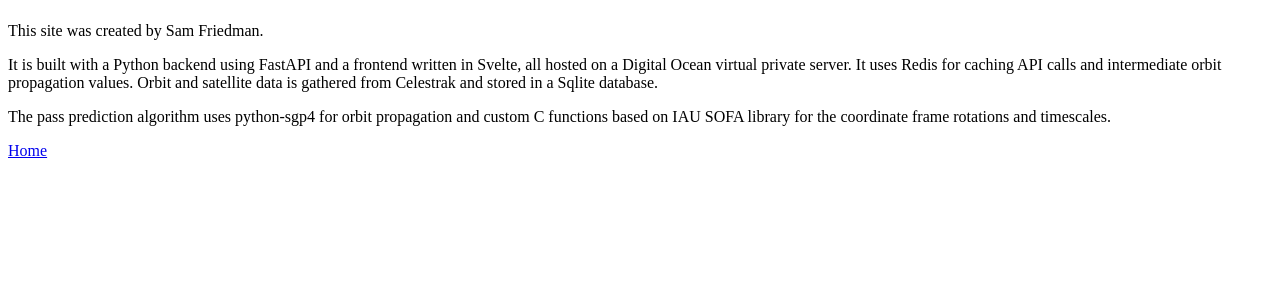
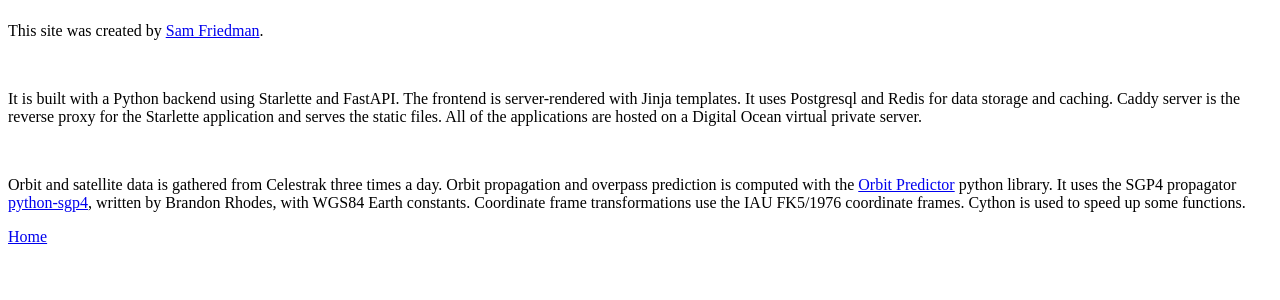
Before and after one commit to samtx/passpredict-app, a FastAPI app: template app/templates/about.html in a window 1280 px wide. Shown: the part 58-358 px from the top of the page. Run offline with FastAPI, Linux system fonts and the light colour scheme; the template is opened without the code that fills it, so the values that code supplies are empty; parts of the project's set-up code (start-up, migrations or seed data) failed here and were passed over.

Commit message:
update about page with links to personal blog and new tech stack

```diff
--- a/app/templates/about.html
+++ b/app/templates/about.html
@@ -10,20 +10,26 @@
             </h1>
         </header>
 
-        <p>This site was created by Sam Friedman.</p>
+        <p>
+            This site was created by <a href="https://samtx.dev">Sam Friedman</a>.
+        </p>
+        <br>
 
         <p>
-            It is built with a Python backend using FastAPI and a frontend written
-            in Svelte, all hosted on a Digital Ocean virtual private server. It uses
-            Redis for caching API calls and intermediate orbit propagation values.
-            Orbit and satellite data is gathered from Celestrak and stored in a
-            Sqlite database.
+            It is built with a Python backend using Starlette and FastAPI.
+            The frontend is server-rendered with Jinja templates.
+            It uses Postgresql and Redis for data storage and caching.
+            Caddy server is the reverse proxy for the Starlette application and serves the static files.
+            All of the applications are hosted on a Digital Ocean virtual private server.
         </p>
+        <br>
 
         <p>
-            The pass prediction algorithm uses python-sgp4 for orbit propagation and
-            custom C functions based on IAU SOFA library for the coordinate frame
-            rotations and timescales.
+            Orbit and satellite data is gathered from Celestrak three times a day.
+            Orbit propagation and overpass prediction is computed with the <a href="https://github.com/satellogic/orbit-predictor">Orbit Predictor</a> python library.
+            It uses the SGP4 propagator <a href="https://github.com/brandon-rhodes/python-sgp4">python-sgp4</a>, written by Brandon Rhodes, with WGS84 Earth constants.
+            Coordinate frame transformations use the IAU FK5/1976 coordinate frames.
+            Cython is used to speed up some functions.
         </p>
 
         <footer class="footer-container">
```
